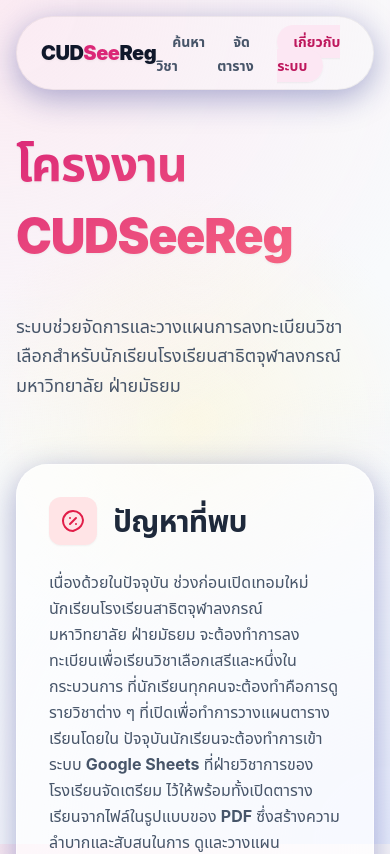
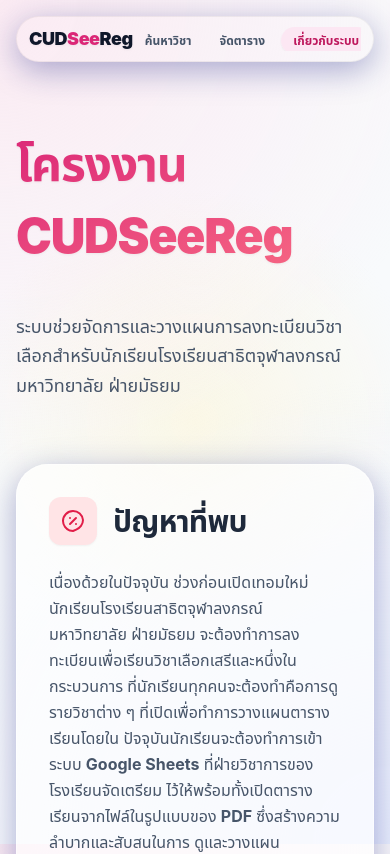
Before and after one commit to EugenePawit/CUDSeeReg, a Next.js app: page /presentation in a window 390 px wide. Shown: the top 854 px of the page. Built offline with nearby package versions, Linux system fonts and the light colour scheme.

Commit message:
Fix mobile navbar overlap and sizes

```diff
--- a/app/components/FloatingNav.tsx
+++ b/app/components/FloatingNav.tsx
@@ -15,8 +15,10 @@
         setIsMounted(true);
     }, []);
 
-    // Transform values based on scroll
-    const navWidth = useTransform(scrollY, [0, 100], ["100%", "70%"]);
+    // Transform values based on scroll. On mobile, we might not want it to shrink as much.
+    // Framer Motion useTransform doesn't support media queries directly,
+    // so we'll rely on CSS max-width and internal responsive padding.
+    const navWidth = useTransform(scrollY, [0, 100], ["100%", "85%"]);
     const navY = useTransform(scrollY, [0, 100], [0, 10]);
     const navBg = useTransform(
         scrollY,
@@ -38,7 +40,7 @@
             style={{ y: navY }}
         >
             <motion.div
-                className="flex items-center justify-between px-6 py-3 rounded-full shadow-glass pointer-events-auto border"
+                className="flex items-center justify-between px-3 py-2 sm:px-6 sm:py-3 rounded-full shadow-glass pointer-events-auto border overflow-x-auto no-scrollbar"
                 style={{
                     width: navWidth,
                     maxWidth: '1200px',
@@ -50,17 +52,17 @@
                 animate={{ y: 0, opacity: 1 }}
                 transition={{ type: 'spring', stiffness: 200, damping: 20 }}
             >
-                <Link href="/" className="flex items-center gap-2">
-                    <span className="text-xl font-black tracking-tight text-slate-900 drop-shadow-sm">
+                <Link href="/" className="flex items-center gap-2 shrink-0">
+                    <span className="text-lg sm:text-xl font-black tracking-tight text-slate-900 drop-shadow-sm">
                         CUD<span className="text-pink-600">See</span>Reg
                     </span>
                 </Link>
 
-                <nav className="flex items-center gap-1 sm:gap-2">
+                <nav className="flex items-center gap-1 sm:gap-2 overflow-x-auto no-scrollbar overflow-y-hidden">
                     <MagneticButton>
                         <Link
                             href="/"
-                            className={`px-4 py-2 rounded-full text-sm font-bold transition-all ${pathname === '/' ? 'bg-pink-100 text-pink-700 shadow-sm' : 'text-slate-600 hover:text-slate-900 hover:bg-slate-100'
+                            className={`px-3 py-1.5 sm:px-4 sm:py-2 rounded-full text-xs sm:text-sm font-bold transition-all whitespace-nowrap ${pathname === '/' ? 'bg-pink-100 text-pink-700 shadow-sm' : 'text-slate-600 hover:text-slate-900 hover:bg-slate-100'
                                 }`}
                         >
                             ค้นหาวิชา
@@ -69,7 +71,7 @@
                     <MagneticButton>
                         <Link
                             href="/planner"
-                            className={`px-4 py-2 rounded-full text-sm font-bold transition-all ${pathname === '/planner' ? 'bg-pink-100 text-pink-700 shadow-sm' : 'text-slate-600 hover:text-slate-900 hover:bg-slate-100'
+                            className={`px-3 py-1.5 sm:px-4 sm:py-2 rounded-full text-xs sm:text-sm font-bold transition-all whitespace-nowrap ${pathname === '/planner' ? 'bg-pink-100 text-pink-700 shadow-sm' : 'text-slate-600 hover:text-slate-900 hover:bg-slate-100'
                                 }`}
                         >
                             จัดตาราง
@@ -78,7 +80,7 @@
                     <MagneticButton>
                         <Link
                             href="/presentation"
-                            className={`px-4 py-2 rounded-full text-sm font-bold transition-all ${pathname === '/presentation' ? 'bg-pink-100 text-pink-700 shadow-sm' : 'text-slate-600 hover:text-slate-900 hover:bg-slate-100'
+                            className={`px-3 py-1.5 sm:px-4 sm:py-2 rounded-full text-xs sm:text-sm font-bold transition-all whitespace-nowrap ${pathname === '/presentation' ? 'bg-pink-100 text-pink-700 shadow-sm' : 'text-slate-600 hover:text-slate-900 hover:bg-slate-100'
                                 }`}
                         >
                             เกี่ยวกับระบบ
--- a/app/globals.css
+++ b/app/globals.css
@@ -287,3 +287,16 @@
     transform: none !important;
   }
 }
+
+@layer utilities {
+  .no-scrollbar::-webkit-scrollbar {
+    display: none;
+  }
+
+  .no-scrollbar {
+    -ms-overflow-style: none;
+    /* IE and Edge */
+    scrollbar-width: none;
+    /* Firefox */
+  }
+}
```
